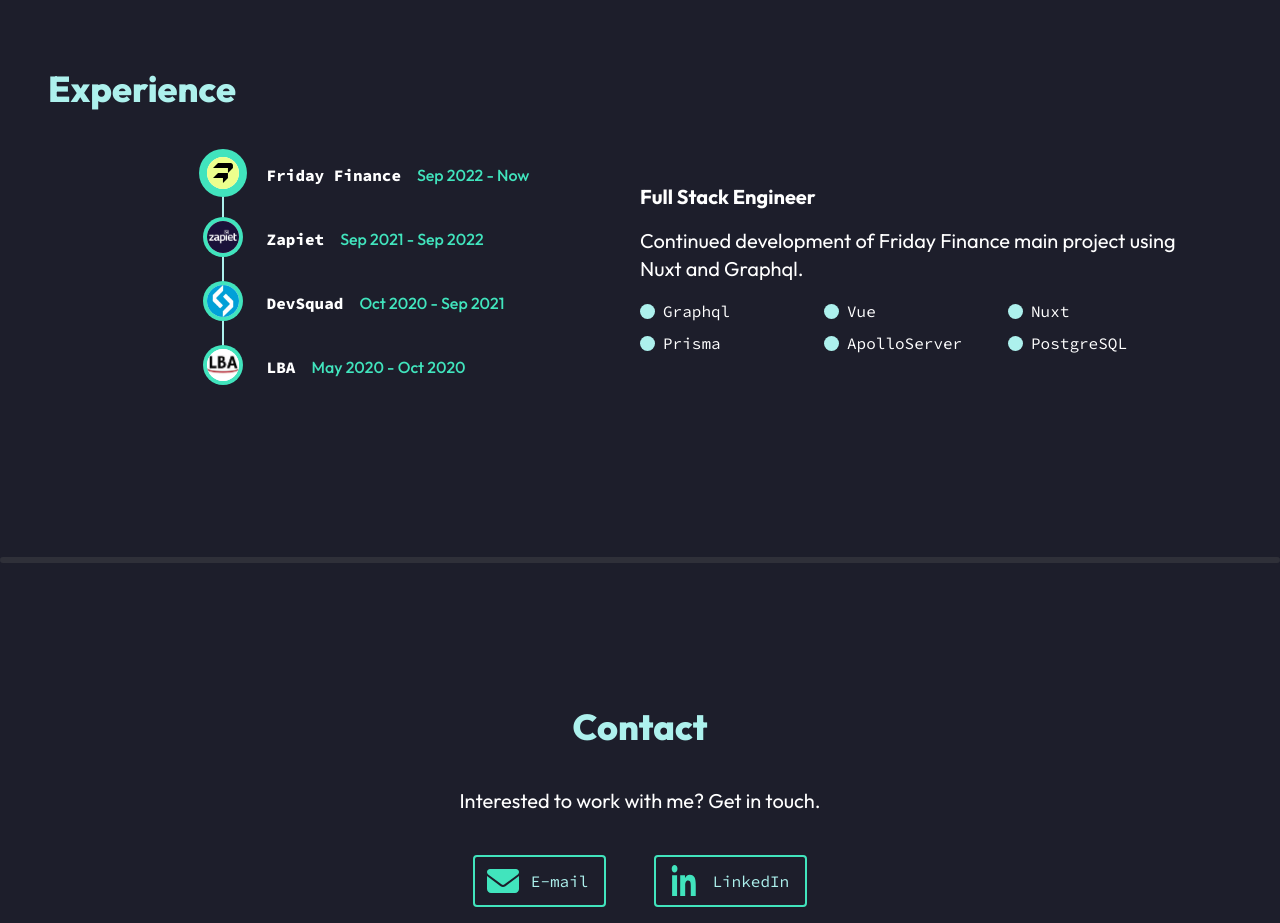
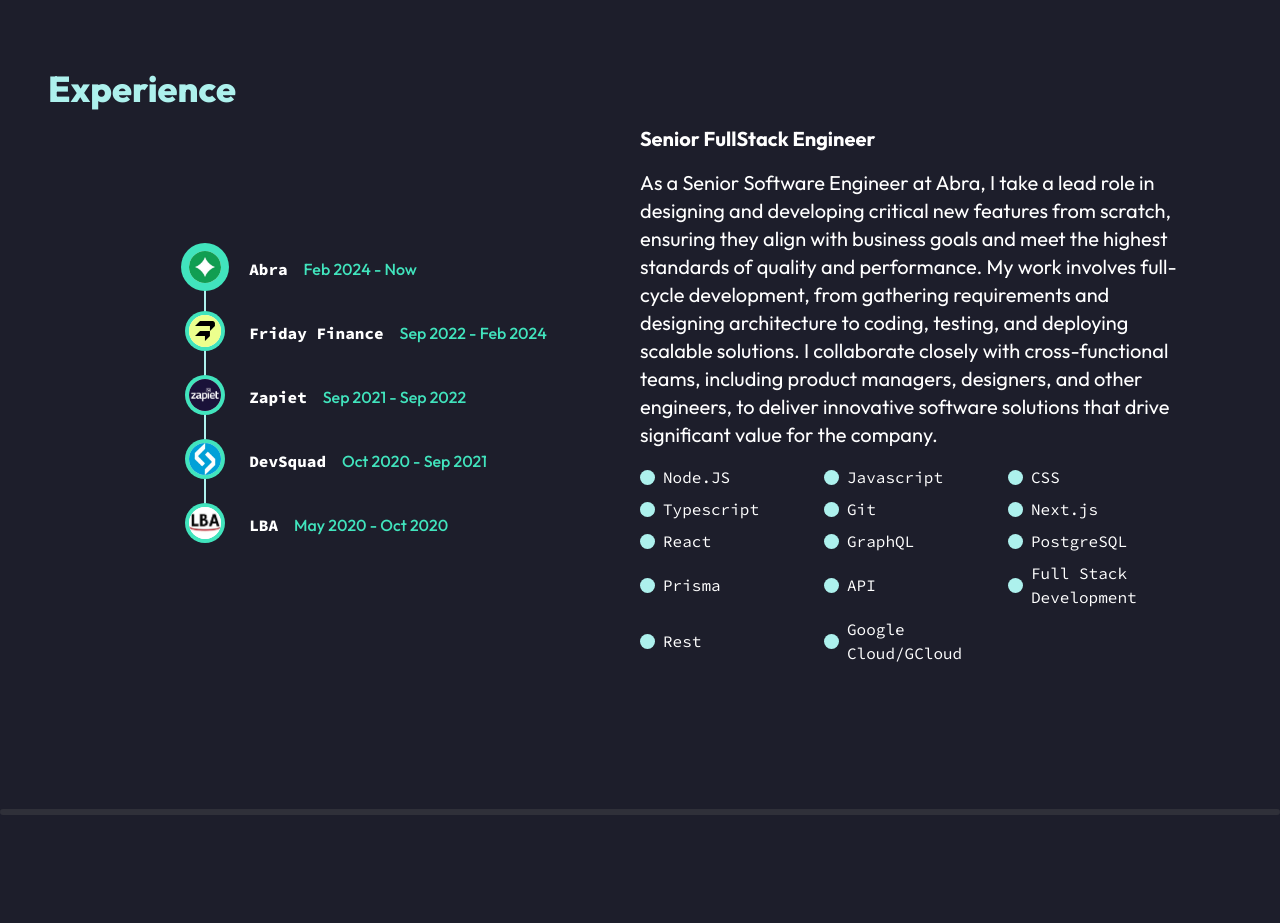
Before and after one commit to JoaoGabrielAlves/portfolio2.0, a Vue app: page / in a window 1280 px wide. Shown: the part 1520-2443 px from the top of the page. Built offline with nearby package versions, Linux system fonts and the light colour scheme.

Commit message:
feat: adding abra experience and updating all texts and experience

```diff
--- a/src/components/JExperience.vue
+++ b/src/components/JExperience.vue
@@ -9,7 +9,7 @@
           <li v-for="(job, index) in jobs" :key="'list' + index">
             <div class="relative pb-8">
               <span
-                v-if="index !== 3"
+                v-if="index !== jobs.length - 1"
                 class="absolute top-4 left-4 -ml-px h-full w-0.5 bg-paleBlue"
                 aria-hidden="true"
               ></span>
@@ -94,6 +94,7 @@
 import { ref } from "vue";
 
 import fridayFinanceLogo from "../assets/logo_friday_finance.png";
+import abraLogo from "../assets/abra_logo.jpeg";
 import zapietLogo from "../assets/zapiet_logo.png";
 import devsquadLogo from "../assets/devsquad_logo.jpeg";
 import lbaLogo from "../assets/lba_logo.jpeg";
@@ -102,37 +103,96 @@
 
 const jobs = ref([
   {
+    company: "Abra",
+    logo: abraLogo,
+    title: "Senior FullStack Engineer",
+    description:
+      "As a Senior Software Engineer at Abra, I take a lead role in designing and developing critical new features from scratch, ensuring they align with business goals and meet the highest standards of quality and performance. My work involves full-cycle development, from gathering requirements and designing architecture to coding, testing, and deploying scalable solutions. I collaborate closely with cross-functional teams, including product managers, designers, and other engineers, to deliver innovative software solutions that drive significant value for the company.",
+    period: "Feb 2024 - Now",
+    skills: [
+      "Node.JS",
+      "Javascript",
+      "CSS",
+      "Typescript",
+      "Git",
+      "Next.js",
+      "React",
+      "GraphQL",
+      "PostgreSQL",
+      "Prisma",
+      "API",
+      "Full Stack Development",
+      "Rest",
+      "Google Cloud/GCloud",
+    ],
+  },
+  {
     company: "Friday Finance",
     logo: fridayFinanceLogo,
     title: "Full Stack Engineer",
     description:
-      "Continued development of Friday Finance main project using Nuxt and Graphql.",
-    period: "Sep 2022 - Now",
-    skills: ["Graphql", "Vue", "Nuxt", "Prisma", "ApolloServer", "PostgreSQL"],
+      "Responsible for developing and maintaining Friday Finance’s main product, contributing to its success by providing daily updates, resolving blockers, and building custom components with strict adherence to code guidelines for optimal performance. This includes optimizing the database for better scalability and security, integrating third-party APIs to enhance functionality, and ensuring a cohesive user interface. Additionally, thorough documentation using tools like Storybook and GitHub supports efficient onboarding and bug tracking.",
+    period: "Sep 2022 - Feb 2024",
+    skills: [
+      "Node.JS",
+      "Javascript",
+      "CSS",
+      "TailwindCSS",
+      "Git",
+      "HTML5",
+      "Typescript",
+      "Storybook",
+      "Nuxt",
+      "Vue",
+      "GraphQL",
+      "PostgreSQL",
+      "Prisma",
+      "API",
+      "Web Development",
+      "SQL",
+    ],
   },
   {
     company: "Zapiet",
     logo: zapietLogo,
     title: "Full Stack Developer",
     description:
-      "Build Shopify apps using React and Laravel APIs integrated Shopify APIs.",
+      "As a Full Stack Developer at Zapiet, I implemented automated tests using PHPUnit, PestPHP, and Laravel Dusk, integrating them into Bitbucket CI/CD pipelines with Docker, which reduced user errors by 60%. I conducted code reviews to improve quality and contributed to frontend development using React, Shopify app bridge, and Node.js, optimizing user experience and performance. On the backend, I managed databases with Laravel, Vapor, and Redis, enhancing security and scalability. I also integrated third-party APIs to boost efficiency and refactored legacy code to reduce technical debt while continually learning new technologies to stay up-to-date.",
     period: "Sep 2021 - Sep 2022",
-    skills: ["APIs", "Laravel", "Typescript", "React", "MySQL", "Bootstrap"],
+    skills: [
+      "Laravel",
+      "Redis",
+      "MyySQL",
+      "Node.JS",
+      "React",
+      "Git",
+      "Bitbucket",
+      "CI/CD",
+      "Docker",
+      "Containers",
+    ],
   },
   {
     company: "DevSquad",
     logo: devsquadLogo,
     title: "Full Stack Engineer",
     description:
-      "Build multiple projects for DevsQuad clients using TALL stack along side frontend frameworks like React and Vue.",
+      "As a Full Stack Engineer at DevSquad, I estimated tasks using Agile methodologies and managed them via Jira. I implemented automated tests with PHPUnit, PestPHP, and Laravel Dusk, improving software quality and reliability. Through query optimization and database tuning, I achieved a 40% improvement in API response times. I resolved bugs, leading to a 20% reduction in customer-reported issues, and contributed to frontend tasks, enhancing user satisfaction by 25%. I also refactored legacy code to reduce technical debt and participated in GitHub PR reviews to improve code quality.",
     period: "Oct 2020 - Sep 2021",
     skills: [
       "Laravel",
+      "Livewire",
+      "React",
+      "PHPUnit",
+      "PestPHP",
+      "MySQL",
+      "Jira",
+      "Eloquent",
+      "Git",
       "TailwindCSS",
-      "Livewire",
-      "AlpineJS",
-      "MySQL",
-      "Vue & React",
+      "Redis",
+      "Multitenancy",
+      "Laravel Dusk",
     ],
   },
   {
@@ -140,14 +200,19 @@
     logo: lbaLogo,
     title: "Full Stack Engineer",
     description:
-      "Continued development of the LBA - Diligências Jurídicas web site using TALL stack.",
+      "As a Full Stack Engineer at LBA Diligências Juridicas, I set sprint goals using Agile methodologies and managed tasks to align with business objectives. I gathered requirements through Jira and Kanban to define project scope and improve communication. By managing server infrastructure, I optimized costs, reducing them by 20% while maintaining scalability and reliability. On the frontend, I enhanced user experience with Livewire, AlpineJS, and TailwindCSS, improving load times by 20%. I also implemented automated tests using PHPUnit and Laravel Dusk and improved UI/UX to boost user satisfaction and reduce support costs.",
     period: "May 2020 - Oct 2020",
     skills: [
       "Laravel",
       "TailwindCSS",
+      "Redis",
+      "MySQL",
+      "PHPUnit",
+      "TailwindCSS",
+      "Blade",
+      "AlpineJS",
       "Livewire",
-      "AlpineJS",
-      "MySQL",
+      "Jira",
       "Digital Ocean",
     ],
   },
```
Also changed, not shown: src/assets/abra_logo.jpeg (added), 1 other file (tests, documents, lock files or other folders).
